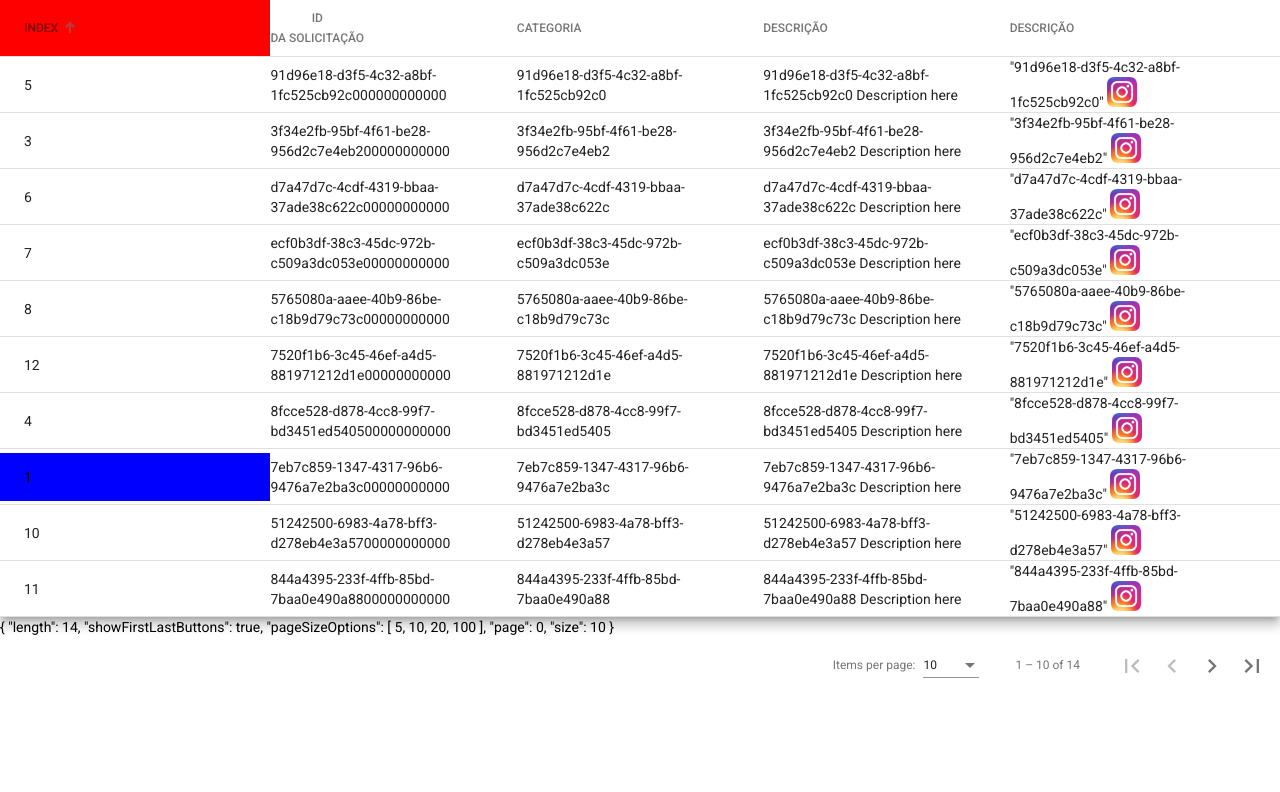
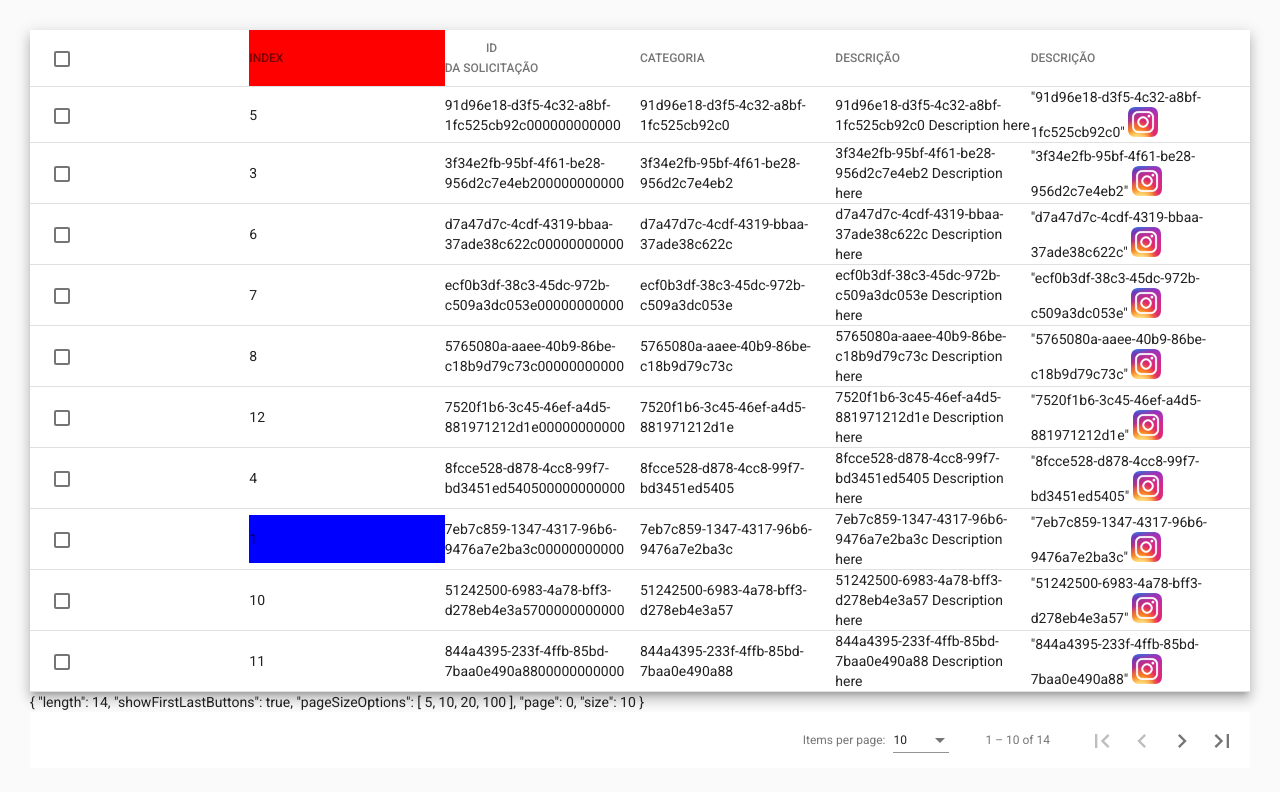
Before and after one commit to DiguyaDeveloper/angular-mat-table-generic-factory-pattern, an Angular app: page / in a window 1280 px wide. Shown: the top 792 px of the page. Built offline with nearby package versions, Linux system fonts and the light colour scheme.

Commit message:
Introduce dataselecion

```diff
--- a/src/app/app.component.html
+++ b/src/app/app.component.html
@@ -1,5 +1,10 @@
-<ceccoff-table [table]="table" [columns]="columns"></ceccoff-table>
-
+<div class="mat-app-background basic-container">
+  <ceccoff-table
+    [table]="table"
+    [columns]="columns"
+    [selectable]="true"
+  ></ceccoff-table>
+</div>
 <!-- {{ tableFactory | json }} -->
 <!-- Config template to table cell -->
 <ng-template #image let-row="$rowData">
--- a/src/app/app.component.scss
+++ b/src/app/app.component.scss
@@ -0,0 +1,13 @@
+body {
+  font-family: Roboto, Arial, sans-serif;
+  margin: 0;
+}
+
+.basic-container {
+  padding: 30px;
+}
+
+.version-info {
+  font-size: 8pt;
+  float: right;
+}
--- a/src/app/shared/components/table/models/table.class.ts
+++ b/src/app/shared/components/table/models/table.class.ts
@@ -1,3 +1,4 @@
+import { SelectionModel } from "@angular/cdk/collections";
 import { Sort } from "@angular/material/sort";
 import { MatTableDataSource } from "@angular/material/table";
 import { BehaviorSubject, Observable } from "rxjs";
@@ -7,6 +8,7 @@ import { Page } from "./page.model";
 export class Table<T> {
   dataSource: MatTableDataSource<T> = new MatTableDataSource<T>([]);
   filter: TableFilter = new TableFilter({});
+  dataSelection = new SelectionModel<T>(true, []);
 
   private _update: BehaviorSubject<TableFilter> = new BehaviorSubject(
     new TableFilter({})
--- a/src/app/shared/components/table/table.component.html
+++ b/src/app/shared/components/table/table.component.html
@@ -1,6 +1,11 @@
-<div class="mat-elevation-z8">
 <!-- Table -->
-  <mat-table [dataSource]="table.dataSource" matSort>
+<mat-table
+  [dataSource]="table.dataSource"
+  matSort
+  multiTemplateDataRows
+  class="mat-elevation-z8"
+>
+  <!-- Dynamic Column -->
   <ng-container *ngFor="let column of columns">
     <ng-container matColumnDef="{{ column.header.columnDef }}">
       <mat-header-cell
@@ -15,19 +20,35 @@
         *matCellDef="let row"
         [ngStyle]="column?.cell?.getStyle && column.cell.getStyle(row)"
       >
-          <ceccoff-table-cell
-            [column]="column"
-            [row]="row"
-          ></ceccoff-table-cell>
+        <ceccoff-table-cell [column]="column" [row]="row"></ceccoff-table-cell>
       </mat-cell>
     </ng-container>
   </ng-container>
 
-    <mat-header-row *matHeaderRowDef="getColumnsToDisplay()"></mat-header-row>
-    <mat-row *matRowDef="let row; columns: getColumnsToDisplay()"></mat-row>
+  <!-- Checkbox Column -->
+  <ng-container matColumnDef="select">
+    <mat-header-cell *matHeaderCellDef>
+      <mat-checkbox
+        (change)="$event ? masterToggle() : null"
+        [checked]="selection.hasValue() && isAllSelected()"
+        [indeterminate]="selection.hasValue() && !isAllSelected()"
+      >
+      </mat-checkbox>
+    </mat-header-cell>
+    <mat-cell *matCellDef="let row" [ngStyle]="row.style">
+      <mat-checkbox
+        (click)="$event.stopPropagation()"
+        (change)="$event ? selection.toggle(row) : null"
+        [checked]="selection.isSelected(row)"
+      >
+      </mat-checkbox>
+    </mat-cell>
+  </ng-container>
+
+  <mat-header-row *matHeaderRowDef="displayedColumns"></mat-header-row>
+  <mat-row *matRowDef="let row; columns: displayedColumns"></mat-row>
 </mat-table>
 <!-- END Table -->
-</div>
 
 <!-- Paginator -->
 <ceccoff-paginator
--- a/src/app/shared/components/table/table.component.ts
+++ b/src/app/shared/components/table/table.component.ts
@@ -1,8 +1,11 @@
+import { SelectionModel } from "@angular/cdk/collections";
 import {
+  ChangeDetectionStrategy,
   ChangeDetectorRef,
   Component,
   Input,
   OnInit,
+  TemplateRef,
   ViewChild,
 } from "@angular/core";
 import { PageEvent } from "@angular/material/paginator";
@@ -18,8 +21,13 @@ import { Table } from "./models/table.class";
 export class TableComponent<T> implements OnInit {
   @Input() table: Table<T>;
   @Input() columns: TableColumns<T>[];
+  @Input() selectable = false;
+  @Input() expandable: TemplateRef<HTMLElement>;
 
   @ViewChild(MatSort, { static: true }) sort: MatSort;
+
+  selection = new SelectionModel<T>(true, []);
+  displayedColumns: string[] = [];
 
   ngOnInit(): void {
     this.table.dataSource.sort = this.sort;
@@ -27,6 +35,8 @@ export class TableComponent<T> implements OnInit {
     this.table.dataSource.sort?.sortChange.subscribe((sort) => {
       this.sortEvent(sort);
     });
+
+    this.setDisplayedColumns();
   }
 
   selectEvent(event: T[]): void {}
@@ -45,10 +55,22 @@ export class TableComponent<T> implements OnInit {
     });
   }
 
-  getColumnsToDisplay(): (string | null)[] {
-    return (
-      this.columns && this.columns.map((column) => this.validateColumns(column))
+  setDisplayedColumns(): void {
+    if (!this.columns) {
+      return;
+    }
+
+    this.displayedColumns = this.columns.map((column) =>
+      this.validateColumns(column)
     );
+
+    if (this.selectable) {
+      this.displayedColumns = ["select", ...this.displayedColumns];
+    }
+
+    if (this.expandable) {
+      this.displayedColumns = [...this.displayedColumns, "showMore"];
+    }
   }
 
   validateColumns(column: TableColumns<T>): string | null {
@@ -59,4 +81,18 @@ export class TableComponent<T> implements OnInit {
     }
     return null;
   }
+
+  /** Selects all rows if they are not all selected; otherwise clear selection. */
+  masterToggle() {
+    this.isAllSelected()
+      ? this.selection.clear()
+      : this.table.dataSource.data.forEach((row) => this.selection.select(row));
+  }
+
+  /** Whether the number of selected elements matches the total number of rows. */
+  isAllSelected() {
+    const numSelected = this.selection.selected.length;
+    const numRows = this.table.dataSource.data.length;
+    return numSelected === numRows;
+  }
 }
```
Also changed, not shown: src/app/shared/components/table/table.module.ts (+8 -0 lines). Lines whose indentation alone changed are shown as unchanged.
